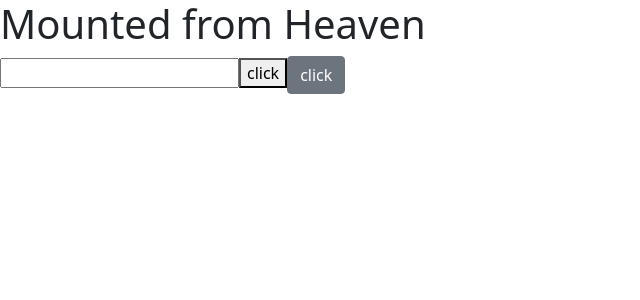
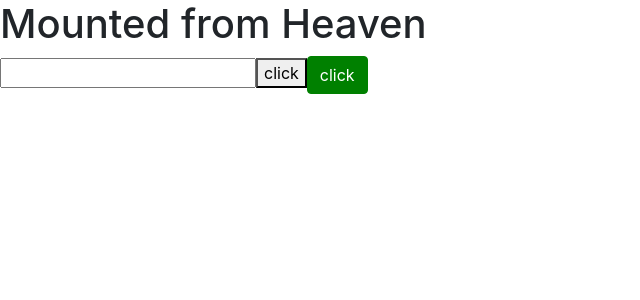
Before and after one commit to mnegabriel/test-package, a Vue app: page / in a window 1280 px wide. Shown: the top 300 px of the page, without its empty margins (0-640 px from the left). Built offline with nearby package versions, Linux system fonts and the light colour scheme.

Commit message:
testing with bootstrap styles

```diff
--- a/package.json
+++ b/package.json
@@ -20,9 +20,10 @@
     "start": "serve -s dist"
   },
   "dependencies": {
-    "bootstrap": "^5.1.3",
     "bootstrap-vue": "^2.21.2",
     "core-js": "^3.6.5",
+    "sass": "^1.26.5",
+    "sass-loader": "^8.0.2",
     "vue": "^2.6.14"
   },
   "devDependencies": {
--- /dev/null
+++ b/src/app.scss
@@ -0,0 +1,4 @@
+$primary: green;
+
+@import "../node_modules/bootstrap/scss/bootstrap.scss";
+@import "../node_modules/bootstrap-vue/src/index.scss"
--- a/src/components/InputButton.vue
+++ b/src/components/InputButton.vue
@@ -2,7 +2,7 @@
   <article>
     <input type="text" ref="input" @keypress.enter="handleAction"/>
     <button @click="handleAction">click</button>
-    <BButton @click="handleAction">click</BButton>
+    <BButton @click="handleAction" variant="primary">click</BButton>
   </article>
 </template>
 
--- a/src/main.js
+++ b/src/main.js
@@ -1,16 +1,3 @@
-import Vue from 'vue'
-import { BootstrapVue, IconsPlugin } from 'bootstrap-vue'
+import use from './use'
 
-import 'bootstrap/dist/css/bootstrap.css'
-import 'bootstrap-vue/dist/bootstrap-vue.css'
-
-import App from './App.vue'
-
-Vue.config.productionTip = false
-
-Vue.use(BootstrapVue)
-Vue.use(IconsPlugin)
-
-new Vue({
-  render: h => h(App),
-}).$mount('#app')
+use('#app')
--- /dev/null
+++ b/src/plugins/bootstrap-vue.js
@@ -0,0 +1,4 @@
+import Vue from 'vue'
+import { BootstrapVue } from 'bootstrap-vue'
+
+Vue.use(BootstrapVue)
--- a/src/use.js
+++ b/src/use.js
@@ -1,18 +1,13 @@
 import Vue from 'vue'
-import { BootstrapVue, IconsPlugin } from 'bootstrap-vue'
 
+import './plugins/bootstrap-vue'
+import './app.scss'
+
+Vue.config.productionTip = false
 
 import App from './App.vue'
 
-export default async (selector) => {
-    await import('bootstrap/dist/css/bootstrap.css')
-    await import('bootstrap-vue/dist/bootstrap-vue.css')
-
-    Vue.config.productionTip = false
-
-    Vue.use(BootstrapVue)
-    Vue.use(IconsPlugin)
-
+export default (selector) => {
     new Vue({
         render: h => h(App),
     }).$mount(selector)
```
Also changed, not shown: src/assets/scss/bootstrap.scss (added), 22 other files (tests, documents, lock files or other folders).
